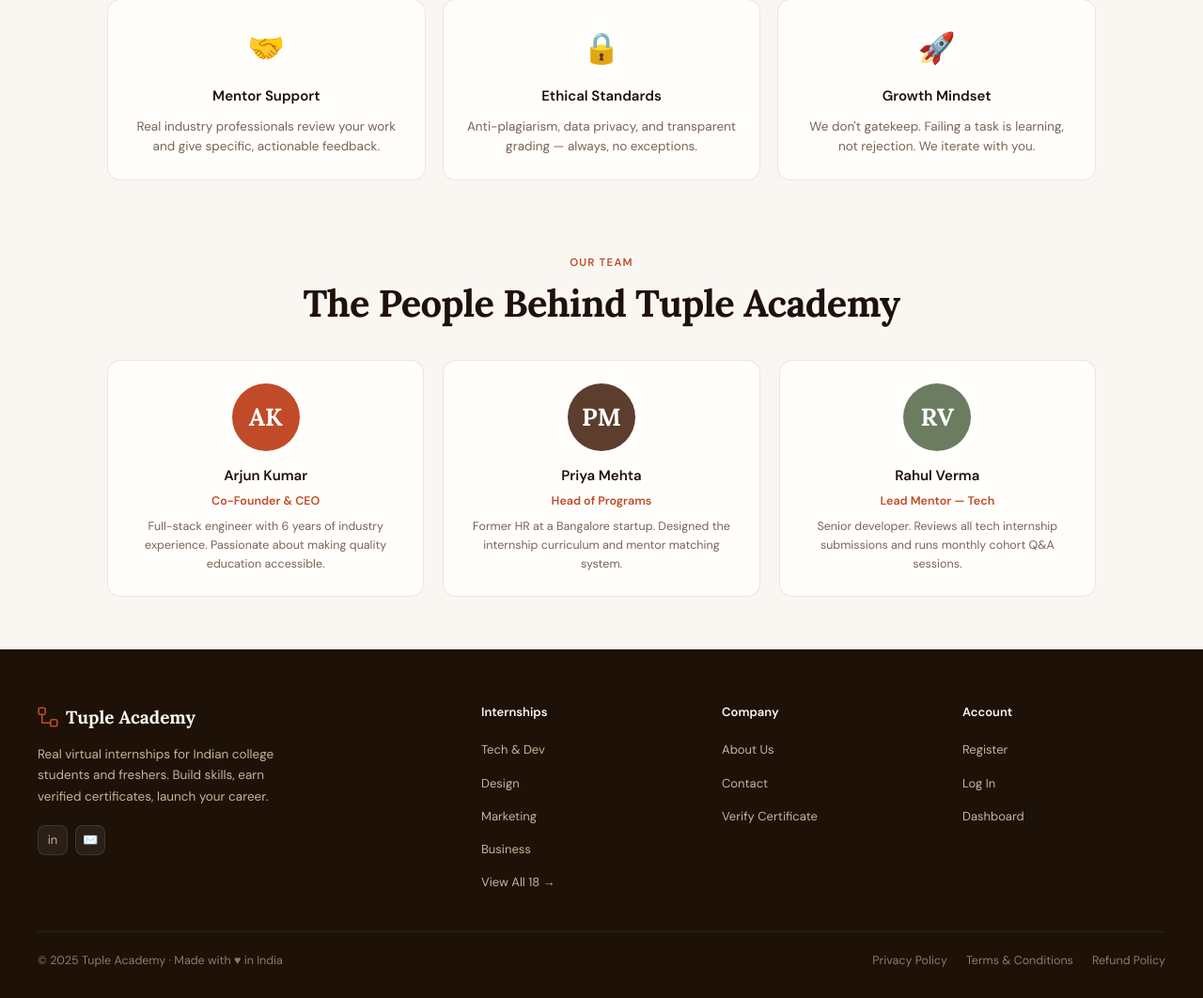
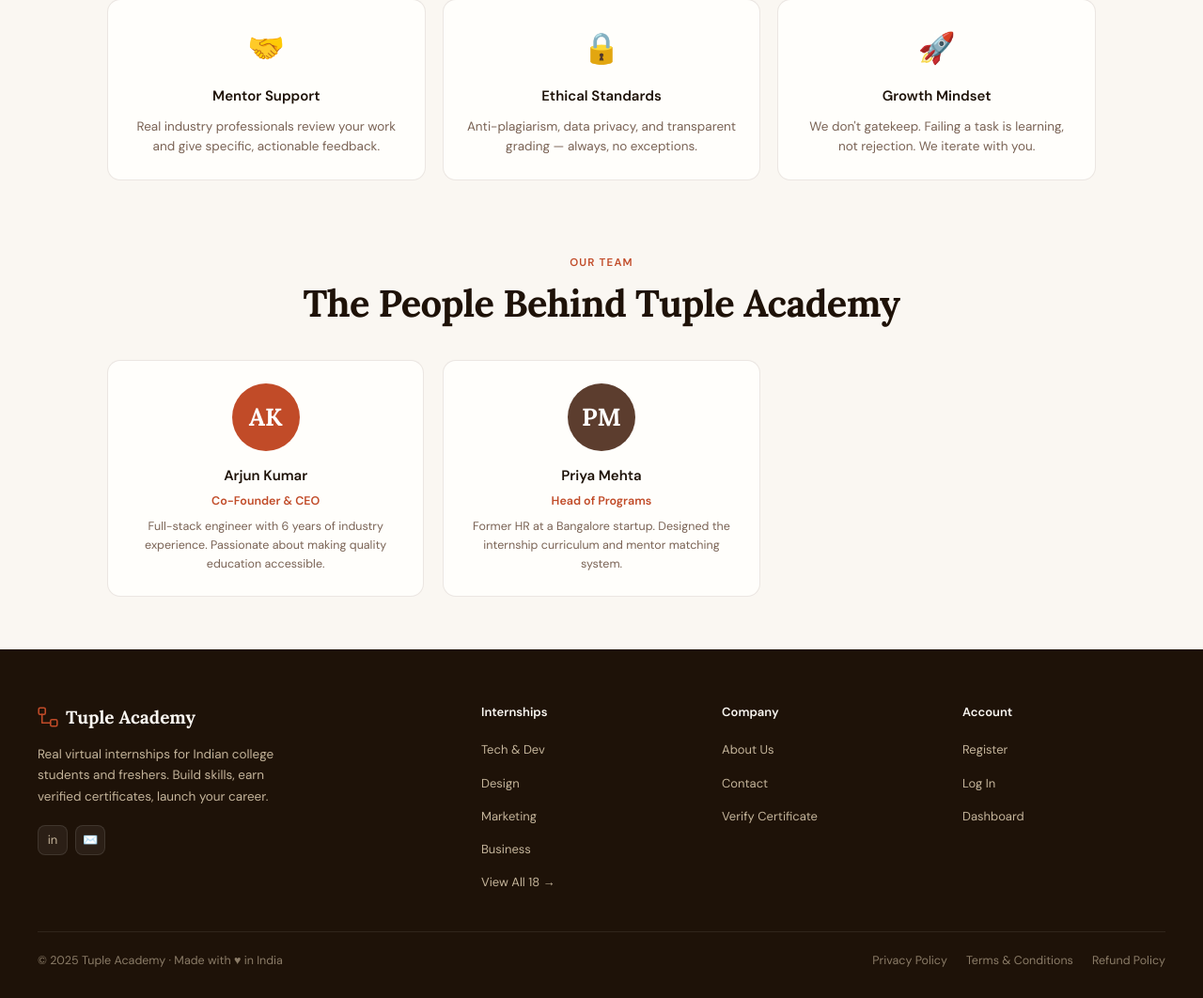
Before and after one commit to yashMishraProgg/Tuple_Academy, a Flask app: page /about in a window 1280 px wide. Shown: the part 1473-2535 px from the top of the page at 94% size. Run offline with Flask 3, Linux system fonts and the light colour scheme.

Commit message:
div removed

```diff
--- a/tuple_academy/templates/about.html
+++ b/tuple_academy/templates/about.html
@@ -95,12 +95,6 @@
         <div class="team-role">Head of Programs</div>
         <div class="team-desc">Former HR at a Bangalore startup. Designed the internship curriculum and mentor matching system.</div>
       </div>
-      <div class="team-card reveal">
-        <div class="team-av" style="background:var(--sage)">RV</div>
-        <div class="team-name">Rahul Verma</div>
-        <div class="team-role">Lead Mentor — Tech</div>
-        <div class="team-desc">Senior developer. Reviews all tech internship submissions and runs monthly cohort Q&A sessions.</div>
-      </div>
     </div>
   </div>
 </div>
```
